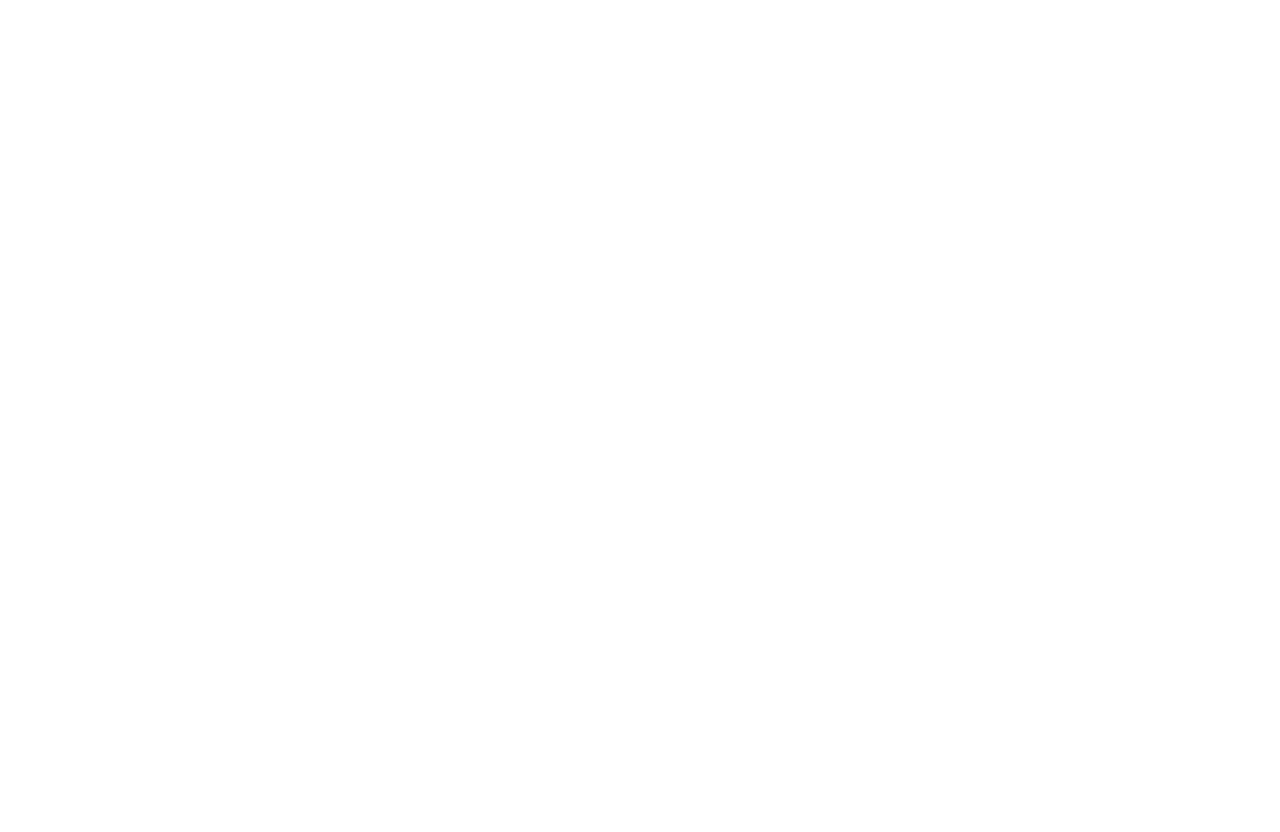
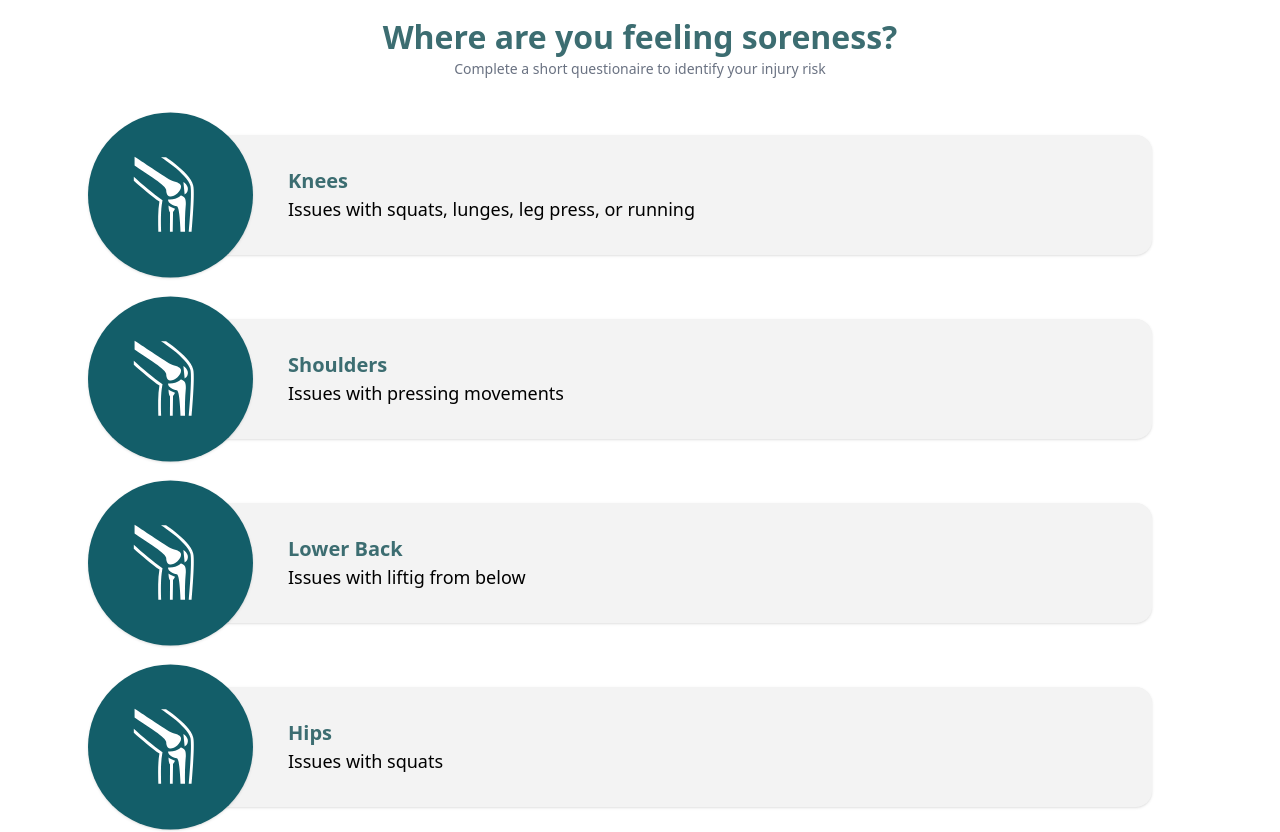
Before and after one commit to taib9/LiftSafe, a React (Vite) app: page /painselection in a window 1280 px wide. Before the commit this address had no page. Shown: the top 832 px of the page. Before the commit the page ends 800 px from the top, so only its background shows below. Built offline with nearby package versions, Linux system fonts and the light colour scheme.

Commit message:
Pain Selection

```diff
--- a/src/App.jsx
+++ b/src/App.jsx
@@ -1,12 +1,14 @@
 import { Routes, Route } from "react-router-dom";
 import Landing from "./pages/Landing";
 import SupabaseTest from "./pages/SupabaseTest";
+import PainSelection from "./pages/PainSelection";
 
 function App() {
   return (
     <Routes>
       <Route path="/" element={<Landing />} />
       <Route path="/supabasetest" element={<SupabaseTest />} />
+      <Route path="/painselection" element={<PainSelection />} />
     </Routes>
   );
 }
--- /dev/null
+++ b/src/components/PainSelectionCard.jsx
@@ -0,0 +1,29 @@
+import React from "react";
+
+
+const PainSelectionCard = ({ title, description, Icon, isActive, onToggle }) => {
+  return (
+    <button type="button" onClick={onToggle}>
+     <div className="relative pl-[40px] my-[1.5rem]">
+      <div className="absolute -left-[40px] top-1/2 -translate-y-1/2 z-10">
+        <div className={["w-[165px] h-[165px] flex items-center justify-center rounded-full shadow", isActive ? "bg-white border-teal border-2" : "bg-[#135E69]"].join(" ")}>
+          {Icon ? (
+            <Icon className={[ "text-[5rem]", isActive ? "text-teal" : "text-white"].join(" ")}/>
+          ) : null }
+
+        </div>
+      </div>
+
+      <div className={["rounded-2xl p-8 pl-[120px] shadow rounded-2xl text-left", isActive ? "bg-[#135E69]" : "bg-light-gray"].join(" ")}>
+        <h3 className={["text-xl font-bold", isActive ? "text-white" : "text-teal"].join(" ")}>{title}</h3>
+        <p className={["text-lg font-medium", isActive ? "text-white" : "text-black"].join(" ")}>
+          {description}
+        </p>
+      </div>
+    </div>
+    </button>
+
+  );
+};
+
+export default PainSelectionCard;
--- a/src/pages/Landing.jsx
+++ b/src/pages/Landing.jsx
@@ -32,7 +32,7 @@
             <span className="font-bold">Protect</span> Your body.<br></br>
             <span className="font-bold">Elevate</span> Your Performance
           </h1>
-          <p className="my-8 text-xl sm:text-2xl text-center lg:text-lef">
+          <p className="my-8 text-xl sm:text-2xl text-center lg:text-left">
             Join us in protecting your body and elevating your performance
             through prevention and strengthening.
           </p>
--- /dev/null
+++ b/src/pages/PainSelection.jsx
@@ -0,0 +1,72 @@
+import React from "react";
+import PainSelectionCard from "../components/PainSelectionCard";
+import { GiKneeCap } from "react-icons/gi";
+import { useState } from "react";
+
+const cards = [
+  {
+    id: "knees",
+    title: "Knees",
+    description: "Issues with squats, lunges, leg press, or running",
+    Icon: GiKneeCap,
+  },
+  {
+    id: "shoulders",
+    title: "Shoulders",
+    description: "Issues with pressing movements",
+    Icon: GiKneeCap,
+  },
+  {
+    id: "lower-back",
+    title: "Lower Back",
+    description: "Issues with liftig from below",
+    Icon: GiKneeCap,
+  },
+  {
+    id: "hips",
+    title: "Hips",
+    description: "Issues with squats",
+    Icon: GiKneeCap,
+  },
+  {
+    id: "elbow",
+    title: "Elbow",
+    description: "Issue with elbows",
+    Icon: GiKneeCap,
+  },
+];
+
+const PainSelection = () => {
+  const [activeCards, setActiveCards] = useState([]);
+
+  const toggleCard = (id) => {
+    setActiveCards((prev) =>
+      prev.includes(id) ? prev.filter((x) => x !== id) : [...prev, id]
+    );
+  };
+
+  return (
+    <div className="container mx-auto mt-4 gap-[5rem]">
+      <h1 className="text-2xl lg:text-[2rem] text-teal text-center font-bold">
+        Where are you feeling soreness?
+      </h1>
+      <h2 className="text-gray-500 text-sm text-center">
+        Complete a short questionaire to identify your injury risk
+      </h2>
+      <div className="container mx-auto max-w-5xl mt-8 gap-4 flex flex-col">
+        {cards.map((card) => (
+          <PainSelectionCard
+            key={card.id}
+            title={card.title}
+            description={card.description}
+            Icon={card.Icon}
+            isActive={activeCards.includes(card.id)}
+            onToggle={() => toggleCard(card.id)}
+          />
+        ))}
+      </div>
+    </div>
+  );
+};
+
+export default PainSelection;
```
